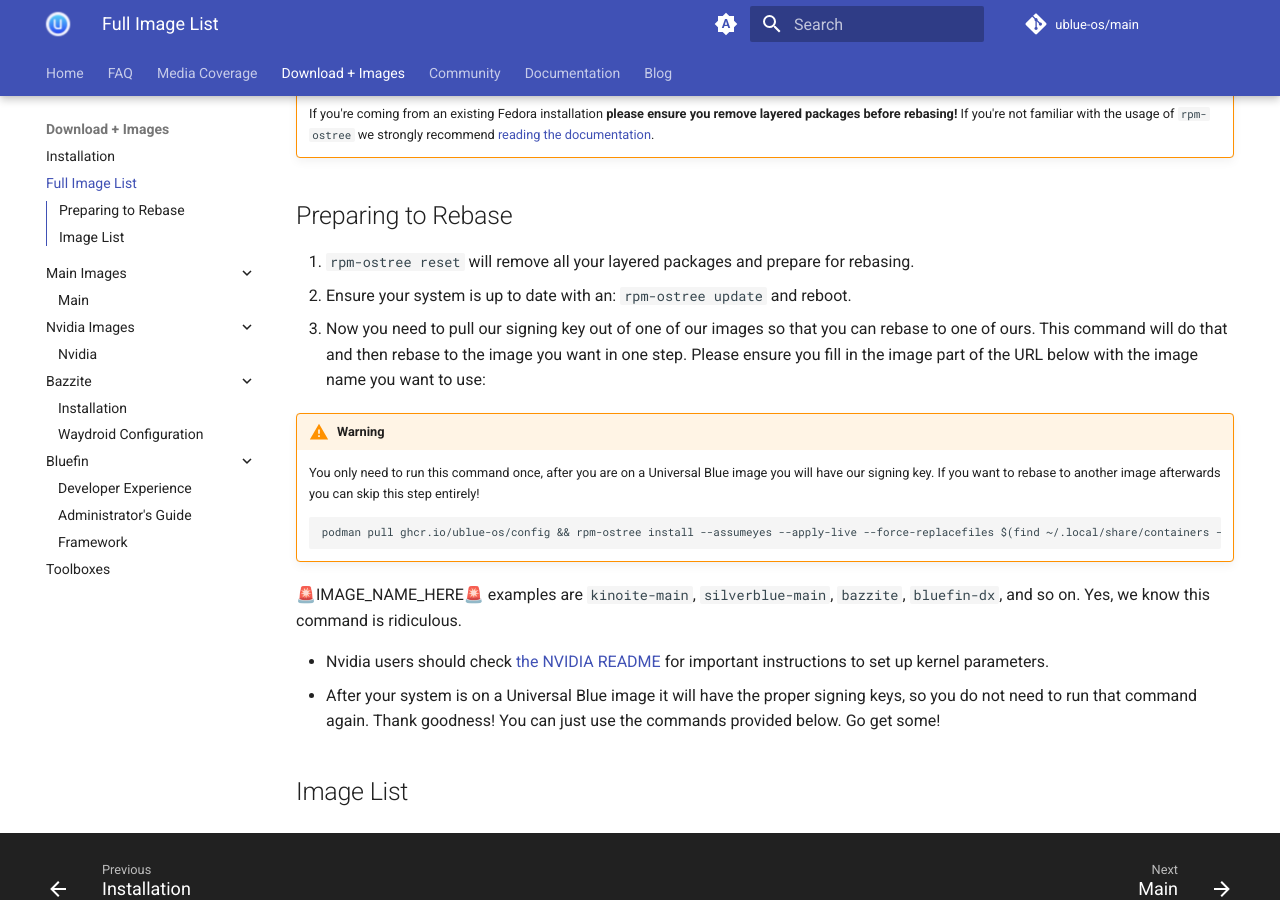
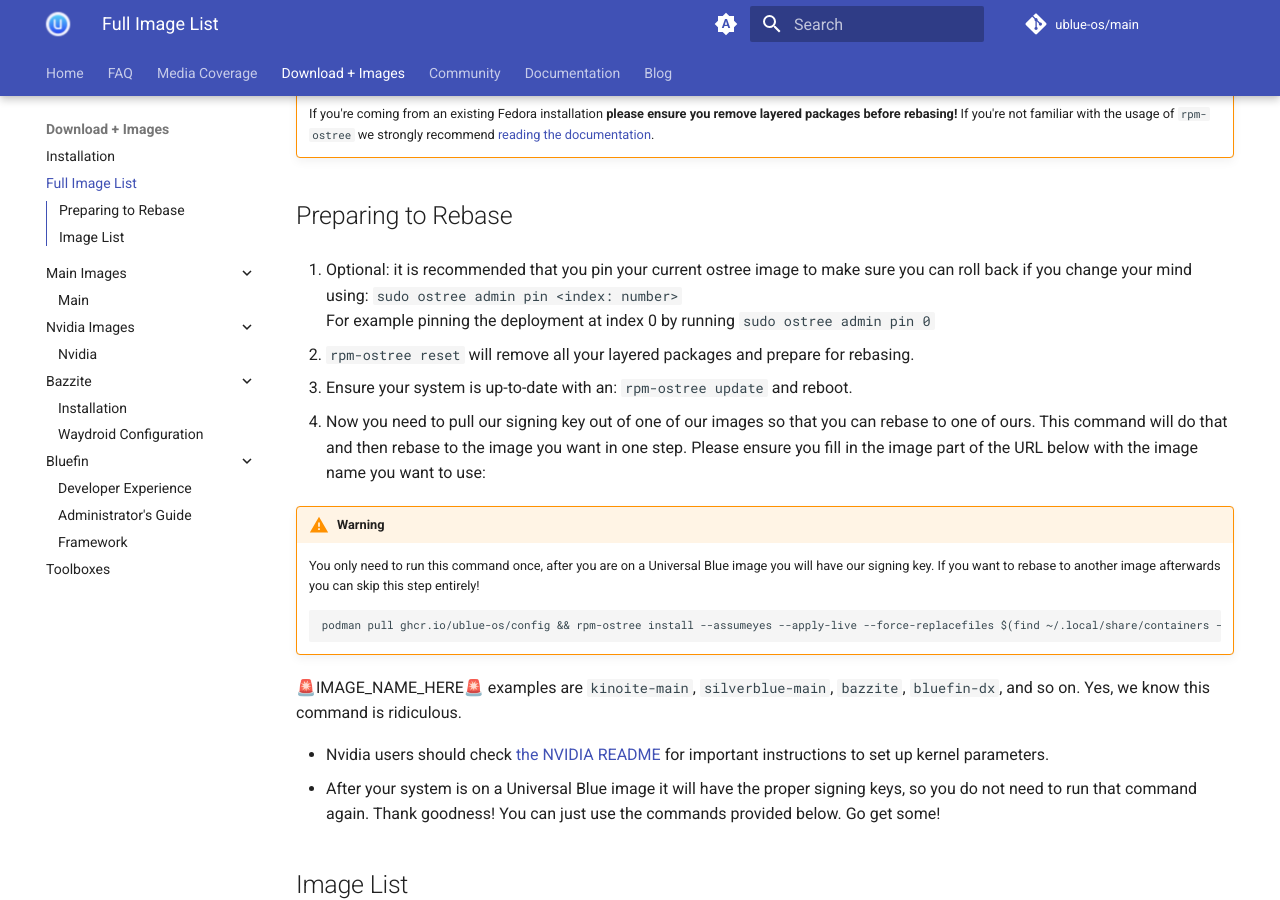
Before and after one commit to ublue-os/website, an MkDocs documentation site: the page built from docs/images.md, in a window 1280 px wide and 900 px high, scrolled down 385 px. Built offline with MkDocs 1.6.1 and Material for MkDocs 9.7.7, drawn with Linux system fonts in a browser that asks for light colours; comment, search, counter and statistics services are not loaded.

Commit message:
feat: add step to pin ostree deployment (#418)

````diff
--- a/docs/images.md
+++ b/docs/images.md
@@ -11,9 +11,15 @@ This list is in alphabetical order.
 
 ## Preparing to Rebase
 
-1. `rpm-ostree reset` will remove all your layered packages and prepare for rebasing.
-2. Ensure your system is up to date with an: `rpm-ostree update` and reboot.
-3. Now you need to pull our signing key out of one of our images so that you can rebase to one of ours. This command will do that and then rebase to the image you want in one step. Please ensure you fill in the image part of the URL below with the image name you want to use:
+1. Optional: it is recommended that you pin your current ostree image to make sure you can roll back if you change your mind using:
+    ```
+   sudo ostree admin pin <index: number>
+   ```
+   For example pinning the deployment at index 0 by running `sudo ostree admin pin 0`
+
+2. `rpm-ostree reset` will remove all your layered packages and prepare for rebasing.
+3. Ensure your system is up-to-date with an: `rpm-ostree update` and reboot.
+4. Now you need to pull our signing key out of one of our images so that you can rebase to one of ours. This command will do that and then rebase to the image you want in one step. Please ensure you fill in the image part of the URL below with the image name you want to use:
 
 !!! warning
 
````
